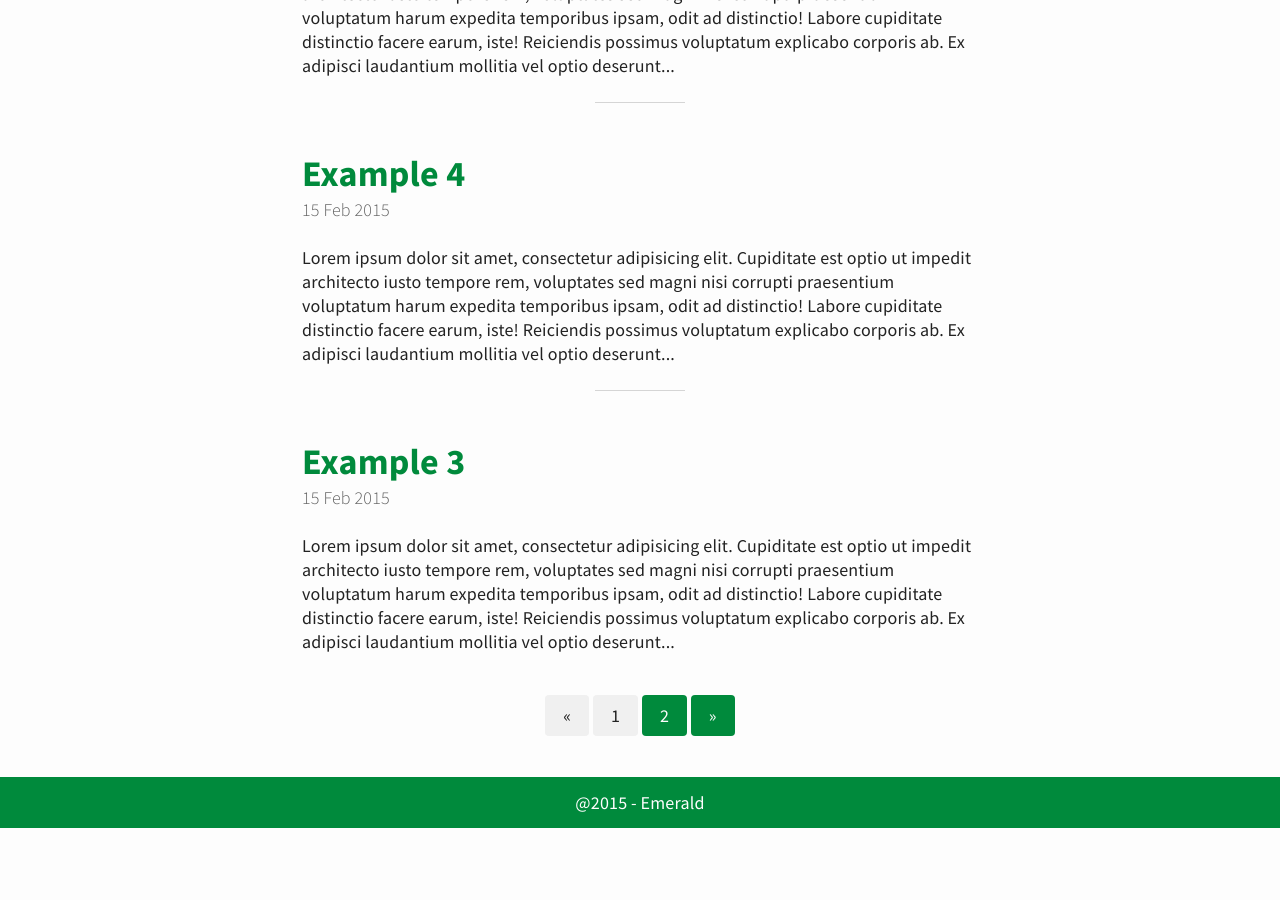
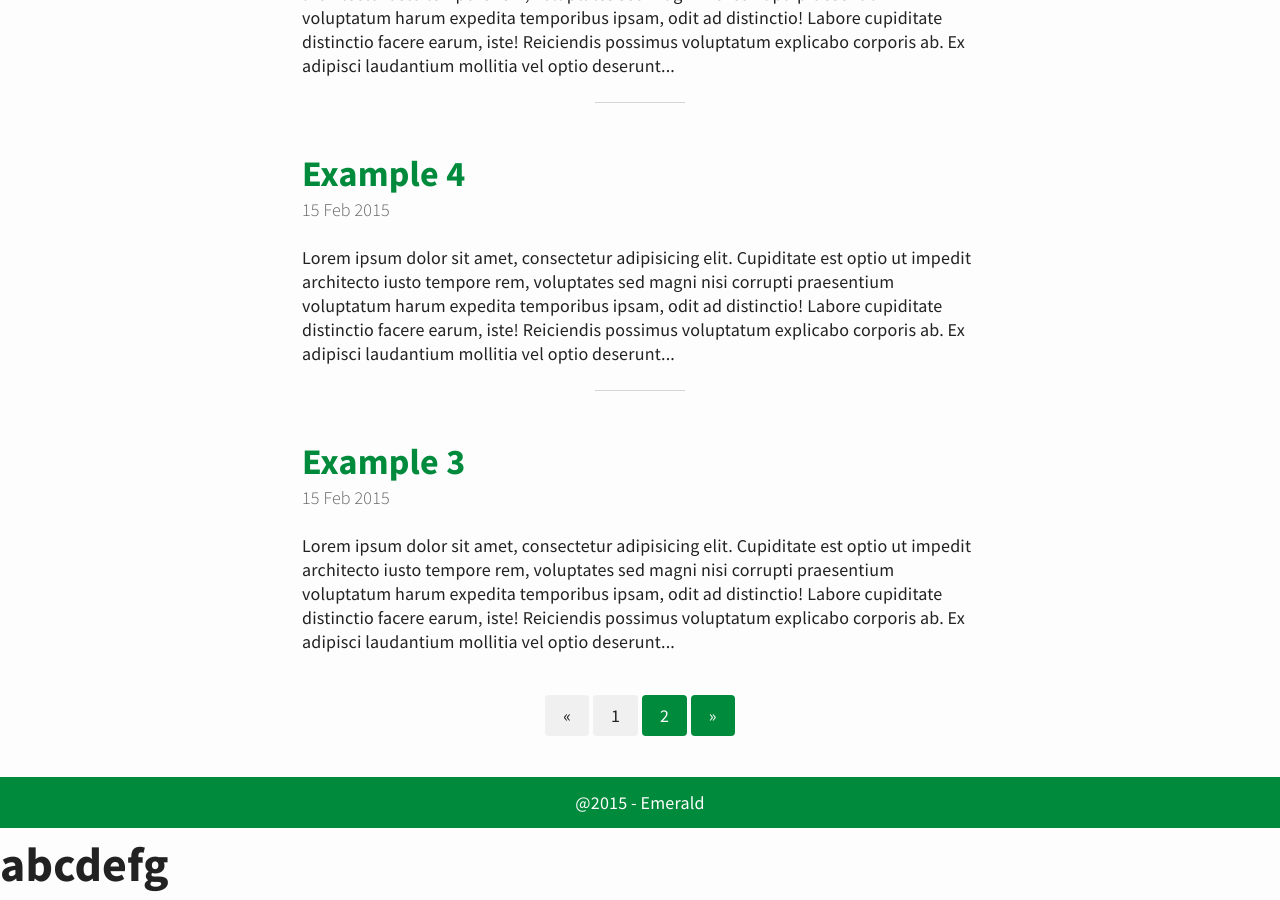
Before and after one commit to Lebnor/emerald-page, a Jekyll site: the page built from index.html, in a window 1280 px wide and 900 px high, scrolled down 1817 px. Built offline with Jekyll 4.4.1, drawn with Linux system fonts in a browser that asks for light colours; the list of posts is cut into pages by our own code; before the commit the page ends 2645 px from its top, so only the background shows below that.

Commit message:
Update footer.html

```diff
--- a/_includes/footer.html
+++ b/_includes/footer.html
@@ -1 +1,2 @@
 <footer><span>@2015 - Emerald</span></footer>
+<h1>abcdefg</h1>
```
